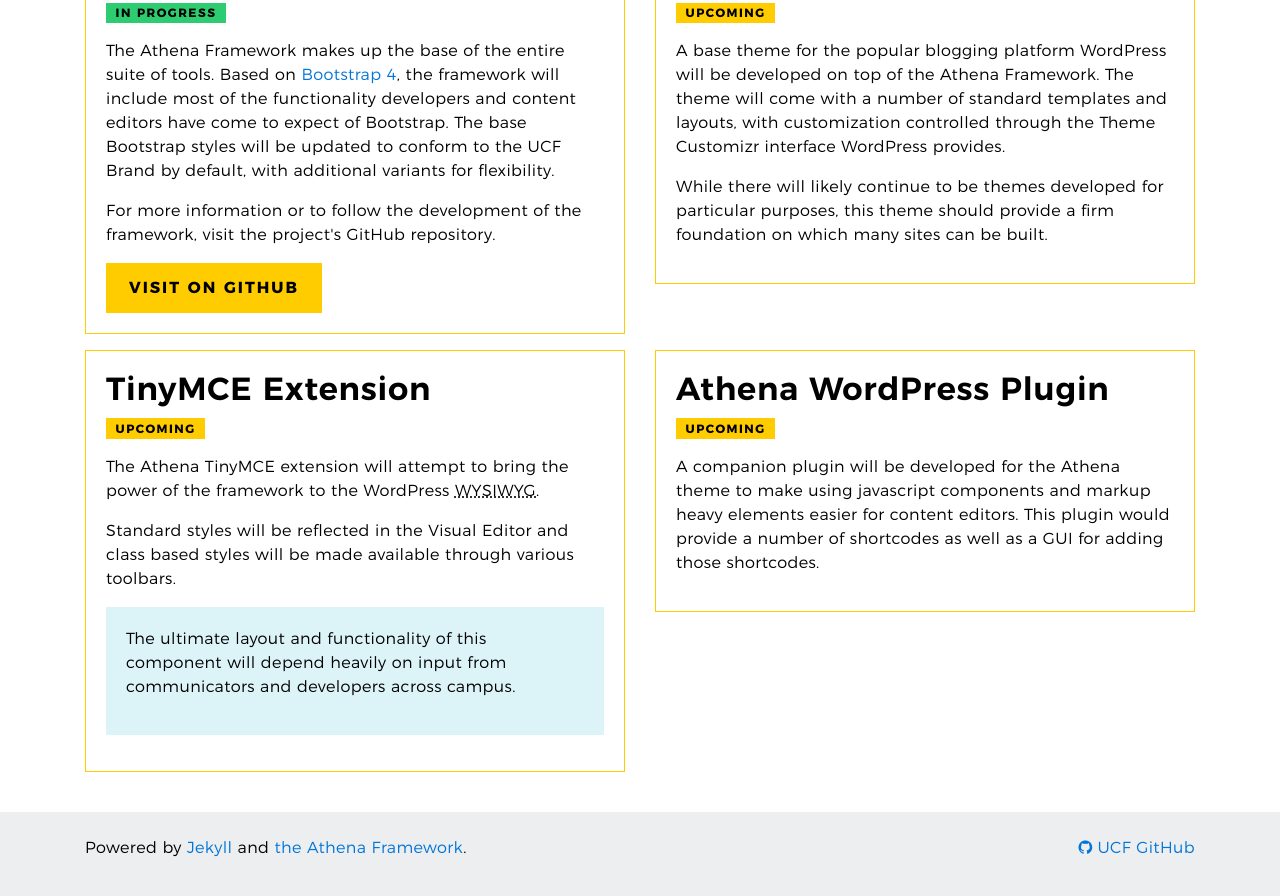
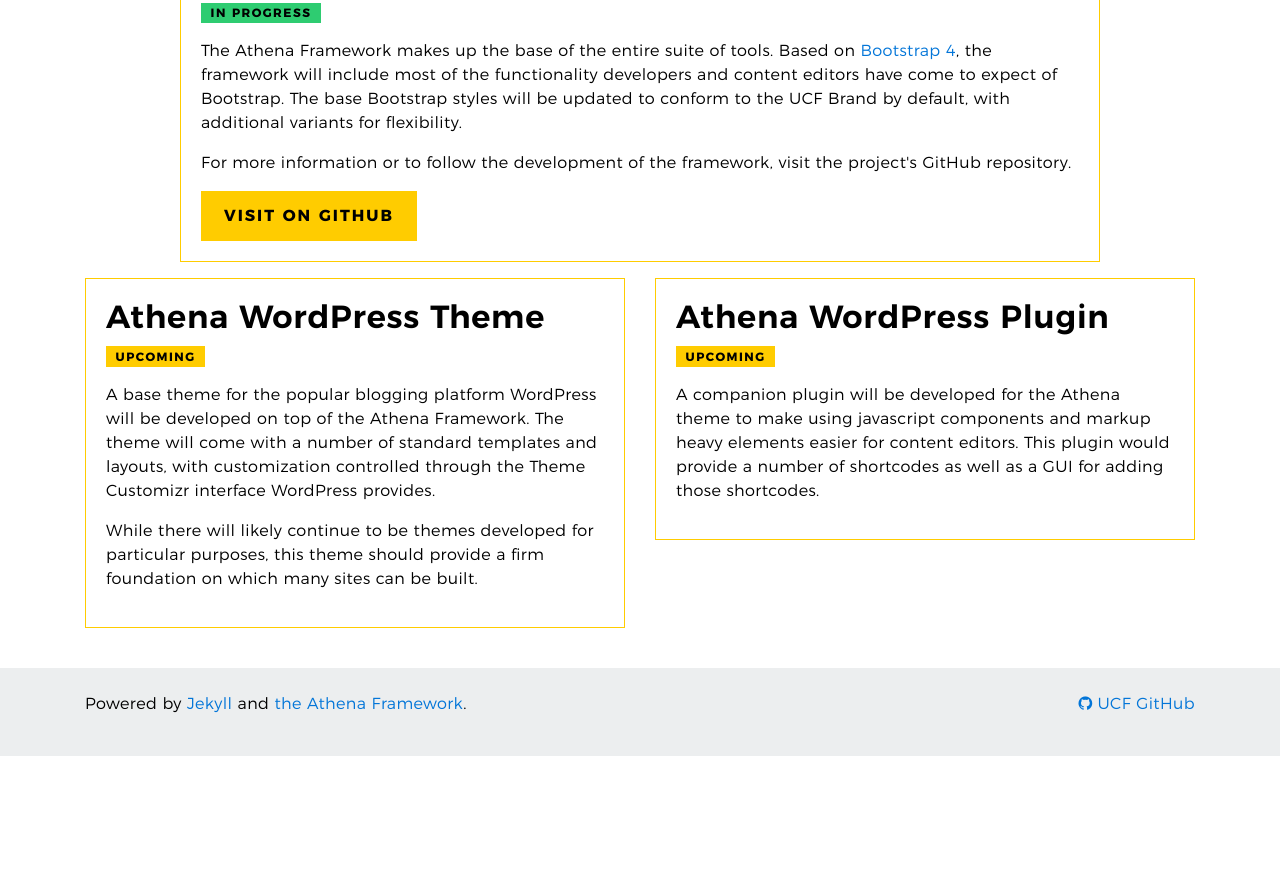
Before and after one commit to UCF/Athena-Project, a Jekyll site: the page built from index.md, in a window 1280 px wide and 900 px high, scrolled down 682 px. Shown: the top 896 px of the window. Built offline with Jekyll 4.4.1, drawn with Linux system fonts in a browser that asks for light colours; after the commit the page ends 1438 px from its top, so only the background shows below that.

Commit message:
Removed notes about tinymce plugin

```diff
--- a/index.md
+++ b/index.md
@@ -15,7 +15,7 @@ The Athena Project is an effort to develop a suite of branded web tools for UCF
 
 
 <div class="row">
-    <div class="col-md-6">
+    <div class="col-md-10 offset-md-1">
         <div class="card card-outline-primary mb-3">
             <div class="card-block">
                 <h2 class="card-title">Athena Framework</h2>
@@ -26,6 +26,8 @@ The Athena Project is an effort to develop a suite of branded web tools for UCF
             </div>
         </div>
     </div>
+</div>
+<div class="row">
     <div class="col-md-6">
         <div class="card card-outline-primary mb-3">
             <div class="card-block">
@@ -33,21 +35,6 @@ The Athena Project is an effort to develop a suite of branded web tools for UCF
                 <p class="badge badge-primary">Upcoming</p>
                 <p>A base theme for the popular blogging platform WordPress will be developed on top of the Athena Framework. The theme will come with a number of standard templates and layouts, with customization controlled through the Theme Customizr interface WordPress provides.</p>
                 <p>While there will likely continue to be themes developed for particular purposes, this theme should provide a firm foundation on which many sites can be built.</p>
-            </div>
-        </div>
-    </div>
-</div>
-<div class="row">
-    <div class="col-md-6">
-        <div class="card card-outline-primary mb-3">
-            <div class="card-block">
-                <h2 class="card-title">TinyMCE Extension</h2>
-                <p class="badge badge-primary">Upcoming</p>
-                <p>The Athena TinyMCE extension will attempt to bring the power of the framework to the WordPress <abbr title="What you see is what you get">WYSIWYG</abbr>.</p>
-                <p>Standard styles will be reflected in the Visual Editor and class based styles will be made available through various toolbars.</p>
-                <div class="alert alert-info" role="alert">
-                    <p>The ultimate layout and functionality of this component will depend heavily on input from communicators and developers across campus.</p>
-                </div>
             </div>
         </div>
     </div>
```
